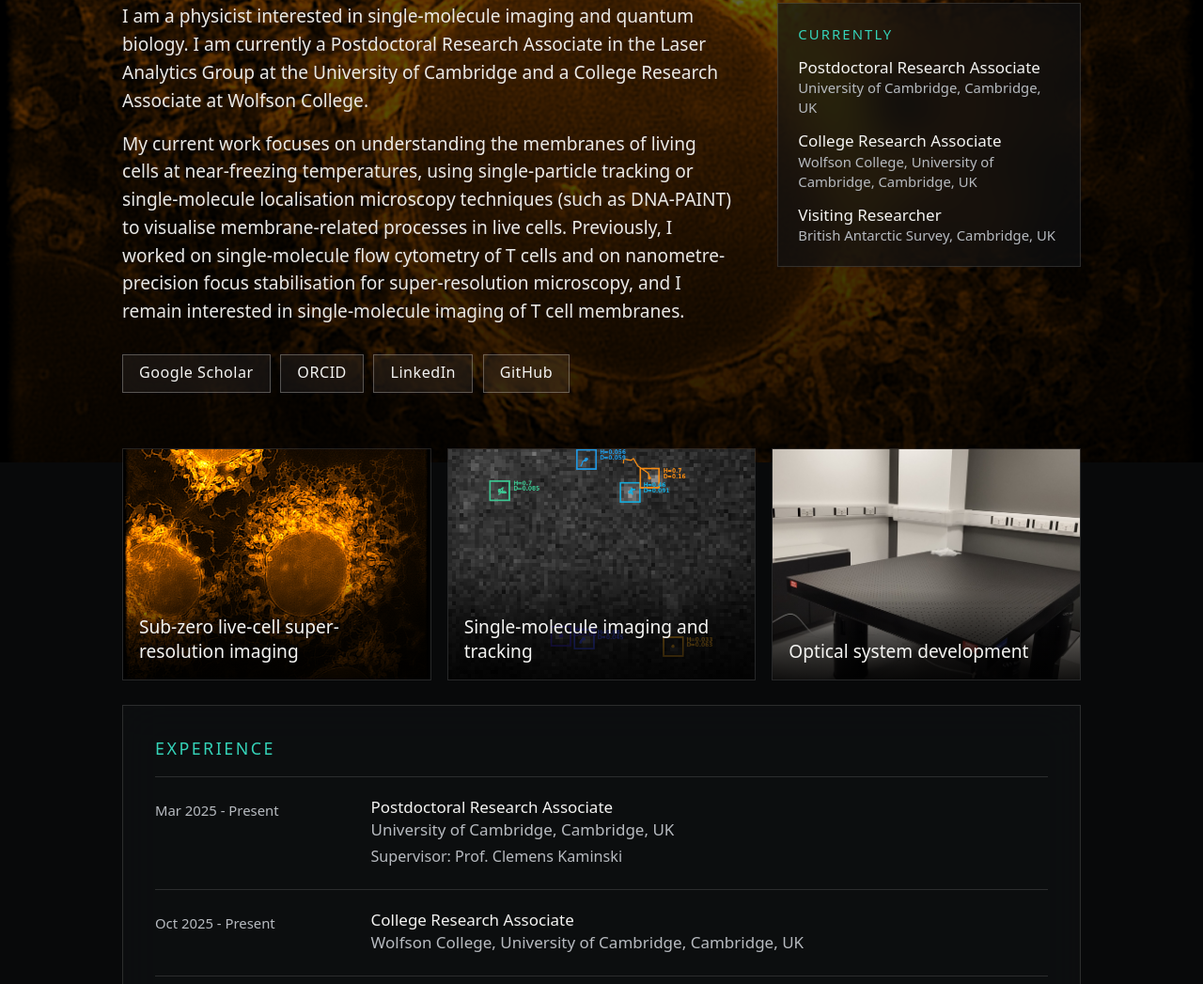
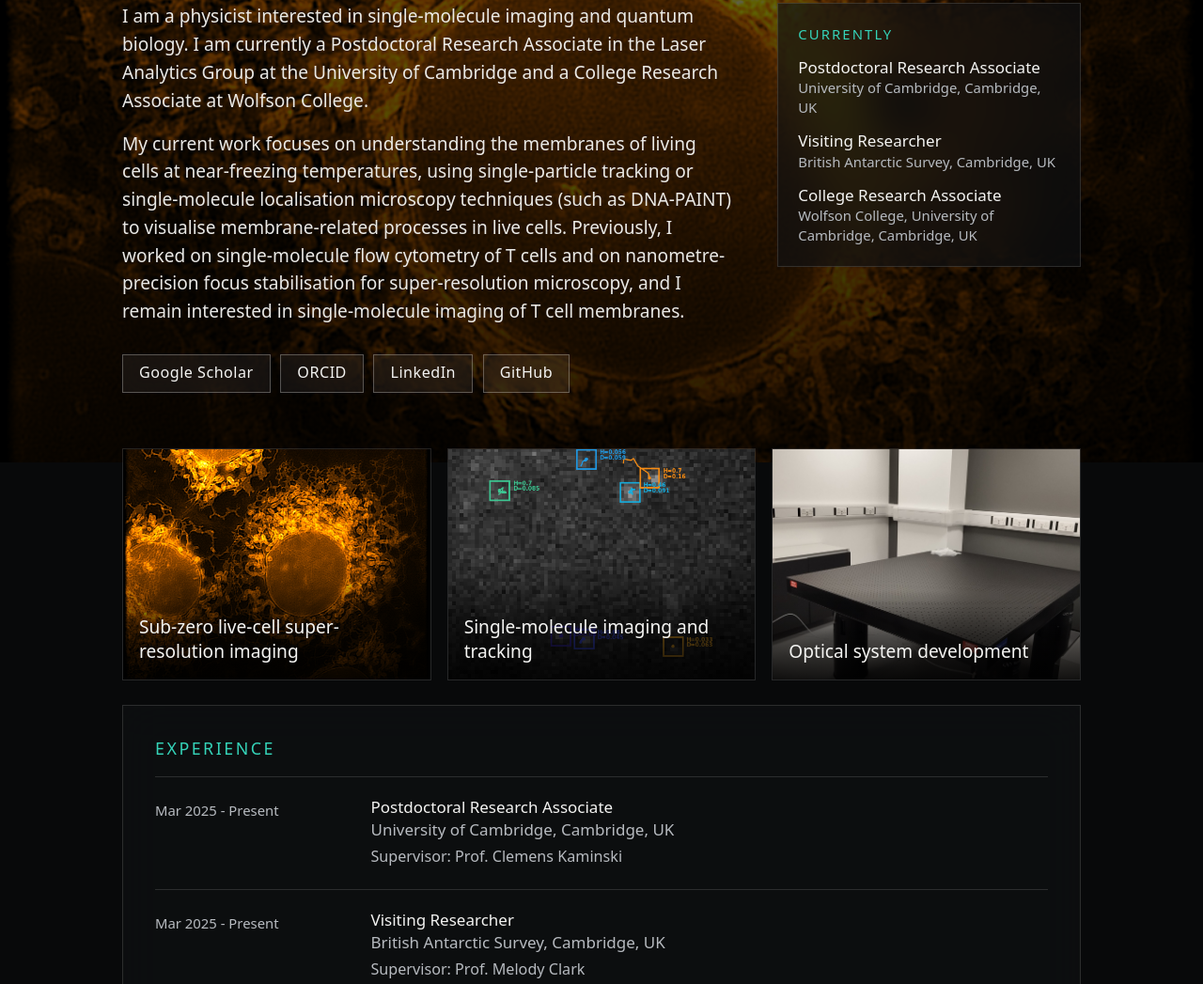
Before and after one commit to astormic/my-portfolio, an Astro site: page / in a window 1280 px wide. Shown: the part 308-1355 px from the top of the page at 94% size. Built offline with nearby package versions, Linux system fonts and the light colour scheme; Astro itself is replaced by a stand-in of ours.

Commit message:
Move Wolfson College role to Service and leadership
Describe it as mentoring PhD students; keep it in the Currently panel.

Co-Authored-By: Claude Opus 5.5 <noreply@anthropic.com>
Claude-Session: https://claude.ai/code/session_018ynjiwKq4grqQS9nN9AyEA

```diff
--- a/src/pages/index.astro
+++ b/src/pages/index.astro
@@ -10,8 +10,12 @@ import trackingImage from '../assets/particle-tracking.png';
 import tableImage from '../assets/optical-table.jpg';
 import logo from '../assets/logo.png';
 
-// Positions held now, shown beside the bio.
-const current = site.experience.filter((row) => row.years.endsWith('Present'));
+// Positions held now, shown beside the bio: current jobs from Experience,
+// plus any Service and leadership entry marked `currently: true`.
+const current = [
+  ...site.experience.filter((row) => row.years.endsWith('Present')),
+  ...site.service.filter((row) => 'currently' in row && row.currently),
+];
 
 // The three picture tiles under the bio. Each links to the Research page.
 // To change a picture, put the file in src/assets/ and import it above.
--- a/src/site.config.ts
+++ b/src/site.config.ts
@@ -40,12 +40,6 @@ export const site = {
       title: 'Postdoctoral Research Associate',
       place: 'University of Cambridge, Cambridge, UK',
       note: 'Supervisor: Prof. Clemens Kaminski',
-    },
-    {
-      years: 'Oct 2025 - Present',
-      title: 'College Research Associate',
-      place: 'Wolfson College, University of Cambridge, Cambridge, UK',
-      note: '',
     },
     {
       years: 'Mar 2025 - Present',
@@ -116,6 +110,14 @@ export const site = {
       title: 'Co-chair',
       place: 'Gordon Research Seminar on Image Science',
       note: '',
+    },
+    {
+      years: 'Oct 2025 - Present',
+      title: 'College Research Associate',
+      place: 'Wolfson College, University of Cambridge, Cambridge, UK',
+      note: 'Mentoring PhD students at the college',
+      // Also listed in the "Currently" panel beside the bio.
+      currently: true,
     },
     {
       years: '2025 - Present',
```
